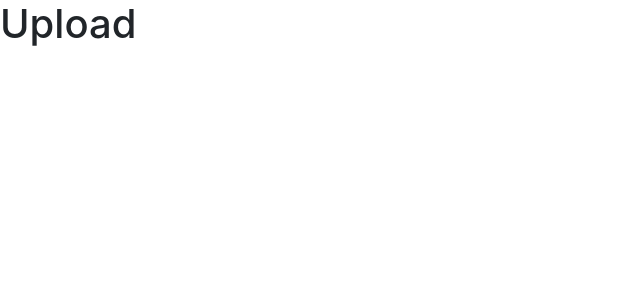
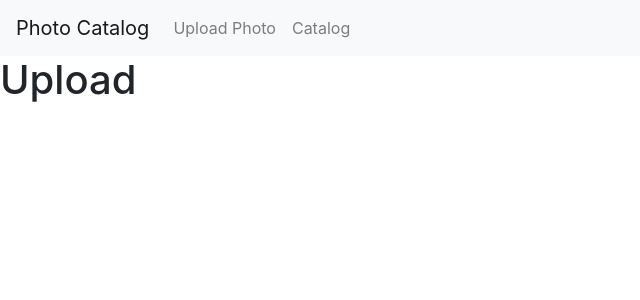
Before and after one commit to mumin91/react-photo-share-app, a React (Create React App) app: page / in a window 1280 px wide. Shown: the top 300 px of the page, without its empty margins (0-640 px from the left). Built offline with nearby package versions, Linux system fonts and the light colour scheme.

Commit message:
Setup navbar

```diff
--- /dev/null
+++ b/src/components/NavBar.js
@@ -0,0 +1,42 @@
+import React, { useState } from 'react';
+import {
+    Collapse,
+    Navbar,
+    NavbarToggler,
+    NavbarBrand,
+    Nav,
+    NavItem,
+    NavLink,
+    UncontrolledDropdown,
+    DropdownToggle,
+    DropdownMenu,
+    DropdownItem,
+    NavbarText
+} from 'reactstrap';
+
+const NavBar = (props) => {
+    const [isOpen, setIsOpen] = useState(false);
+
+    const toggle = () => setIsOpen(!isOpen);
+
+    return (
+        <div>
+            <Navbar color="light" light expand="md">
+                <NavbarBrand href="/">Photo Catalog</NavbarBrand>
+                <NavbarToggler onClick={toggle} />
+                <Collapse isOpen={isOpen} navbar>
+                    <Nav className="mr-auto" navbar>
+                        <NavItem>
+                            <NavLink href="/upload/">Upload Photo</NavLink>
+                        </NavItem>
+                        <NavItem>
+                            <NavLink href="/catalog">Catalog</NavLink>
+                        </NavItem>
+                    </Nav>
+                </Collapse>
+            </Navbar>
+        </div>
+    );
+}
+
+export default NavBar;
--- a/src/pages/Catalog/Catalog.js
+++ b/src/pages/Catalog/Catalog.js
@@ -1,9 +1,11 @@
 import React from 'react';
 import {withRouter} from "react-router-dom";
+import NavBar from "../../components/NavBar";
 
 const Catalog = () => {
     return (
         <div>
+            <NavBar/>
             <h1>Catalog</h1>
         </div>
     );
--- a/src/pages/UploadImage/UploadImage.js
+++ b/src/pages/UploadImage/UploadImage.js
@@ -1,9 +1,11 @@
 import React from 'react';
 import {withRouter} from "react-router-dom";
+import NavBar from "../../components/NavBar";
 
 const UploadImage = () => {
     return (
         <div>
+            <NavBar/>
             <h1>Upload</h1>
         </div>
     );
```
